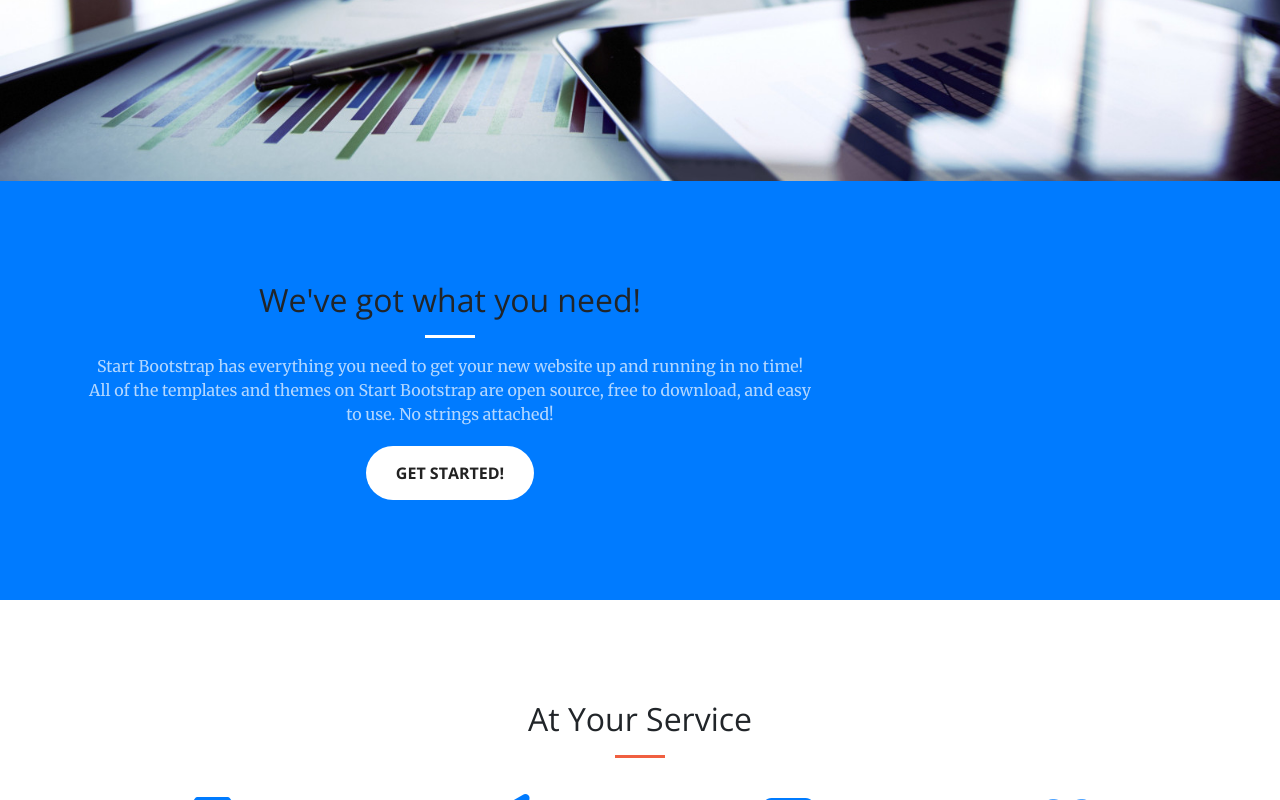
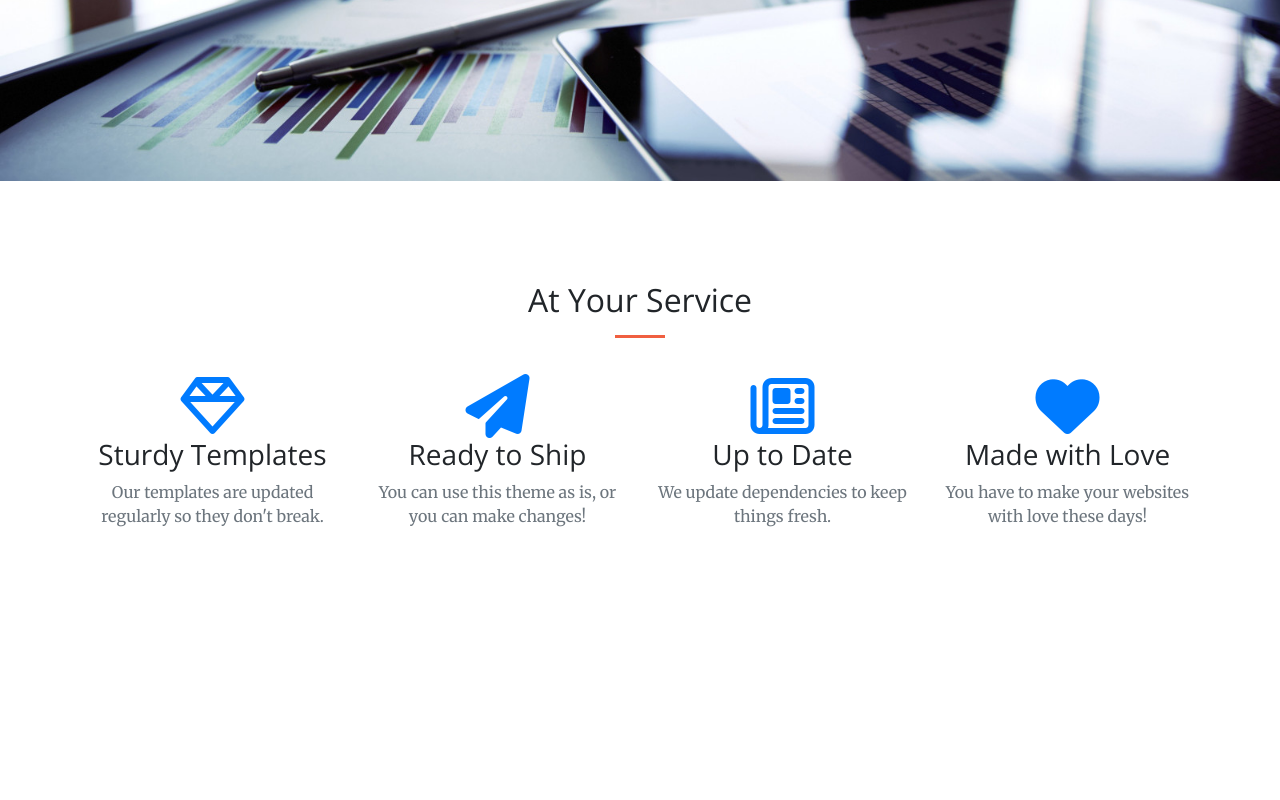
Before and after one commit to Altrum/MeetingSimplified2, a plain HTML site: page index.html in a window 1280 px wide. Shown: the part 619-1419 px from the top of the page. After the commit the page ends 1247 px from the top, so only its background shows below. Drawn offline with nearby package versions, Linux system fonts and the light colour scheme.

Commit message:
Deleted bg

```diff
--- a/index.html
+++ b/index.html
@@ -48,19 +48,6 @@
             </div>
         </div>
     </header>
-
-    <section class="bg-primary" id="about">
-        <div class="container">
-            <div class="row">
-                <div class="col-lg-8 col-lg-offset-2 text-center">
-                    <h2 class="section-heading">We've got what you need!</h2>
-                    <hr class="light">
-                    <p class="text-faded">Start Bootstrap has everything you need to get your new website up and running in no time! All of the templates and themes on Start Bootstrap are open source, free to download, and easy to use. No strings attached!</p>
-                    <a href="#services" class="page-scroll btn btn-default btn-xl sr-button">Get Started!</a>
-                </div>
-            </div>
-        </div>
-    </section>
 
     <section id="services">
         <div class="container">
```
